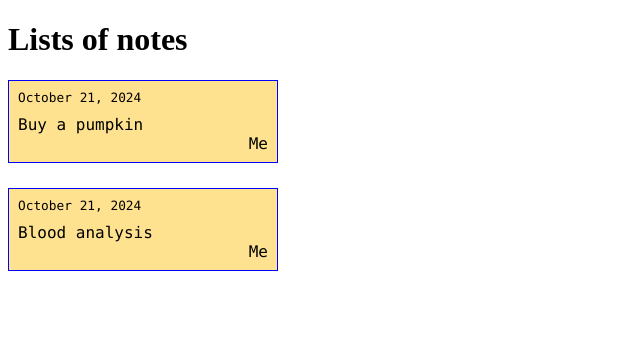
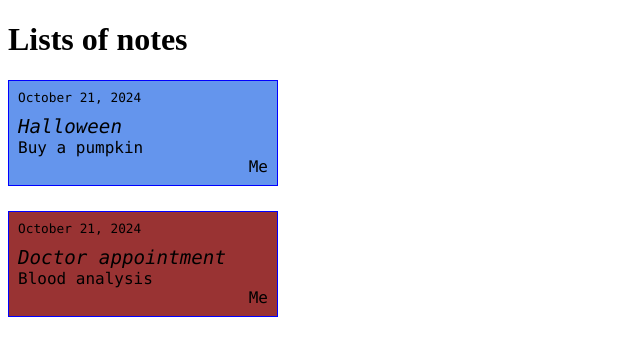
Before and after one commit to KaterynaSoloviova/beetroot-homeworks, a Django app: page /notes/ in a window 1280 px wide. Shown: the top 356 px of the page, without its empty margins (0-640 px from the left). Run offline with Django 5.2, Linux system fonts and the light colour scheme; data comes from the database, SQL or seed files in the repository; both versions use the stored data as it was after the commit.

Commit message:
Add task from lesson 39

```diff
--- a/lesson_37_django_first_steps/notes/admin.py
+++ b/lesson_37_django_first_steps/notes/admin.py
@@ -1,6 +1,7 @@
 from django.contrib import admin
 
 # Register your models here.
-from .models import Note
+from .models import Note, Category
 
 admin.site.register(Note)
+admin.site.register(Category)
--- a/lesson_37_django_first_steps/notes/models.py
+++ b/lesson_37_django_first_steps/notes/models.py
@@ -1,9 +1,15 @@
-from django.contrib.auth.models import User
+from django.utils import timezone
 from django.db import models
 
 
-# Create your models here.
+class Category(models.Model):
+    title = models.CharField(verbose_name='Title', max_length=250, default="")
+
+
 class Note(models.Model):
     text = models.CharField(verbose_name='Text', max_length=250)
     created_date = models.DateTimeField(verbose_name='Date Created', auto_now=True)
     author = models.CharField(verbose_name='Author', max_length=100)
+    title = models.CharField(verbose_name='Title', max_length=250, default="")
+    reminder = models.DateTimeField(verbose_name='Reminder', default=timezone.now)
+    category = models.ForeignKey(Category, on_delete=models.DO_NOTHING, default=None)
--- a/lesson_37_django_first_steps/notes/static/notes/style.css
+++ b/lesson_37_django_first_steps/notes/static/notes/style.css
@@ -6,6 +6,19 @@
   margin-bottom: 25px;
   font-family: Monaco;
 }
+
+.category-private{
+  background-color: #993333;
+}
+
+.category-event{
+  background-color: cornflowerblue;
+}
+
+.category-work{
+  background-color: burlywood;
+}
+
 .note-author{
   text-align: right;
 }
@@ -16,3 +29,13 @@
 .note-text{
   text-align: left;
 }
+
+.note-title{
+  font-size: 1.2em;
+  font-style: oblique;
+}
+
+.note-category{
+  font-size: 1em;
+  font-style: italic;
+}
--- a/lesson_37_django_first_steps/notes/templates/notes/index.html
+++ b/lesson_37_django_first_steps/notes/templates/notes/index.html
@@ -9,10 +9,12 @@
 <body>
     <h1>Lists of notes</h1>
     {% for note in notes %}
-    <div class="note-container">
+    <div class="note-container category-{{note.category}}">
       <div class="note-date">{{note.date}}</div>
+      <div class="note-title">{{note.title}}</div>
       <div class="note-text">{{note.text}}</div>
       <div class="note-author">{{note.author}}</div>
+
     </div>
     {% endfor %}
 </body>
--- a/lesson_37_django_first_steps/notes/views.py
+++ b/lesson_37_django_first_steps/notes/views.py
@@ -14,6 +14,8 @@ def notes(request: HttpRequest) -> HttpResponse:
             "date": date,
             "text": note.text,
             "author": note.author,
+            "title": note.title,
+            "category": note.category.title.lower(),
         }
         list.append(note_item)
     context = {"notes": list}
```
Also changed, not shown: lesson_37_django_first_steps/db.sqlite3, lesson_37_django_first_steps/notes/migrations/0002_note_reminder_note_title.py (added), lesson_37_django_first_steps/notes/migrations/0003_category_note_category.py (added).
